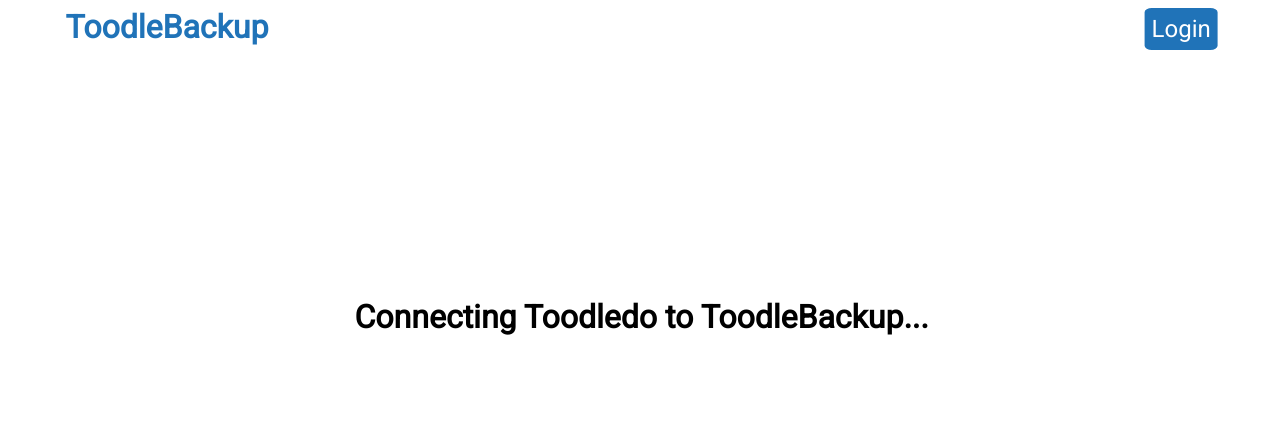
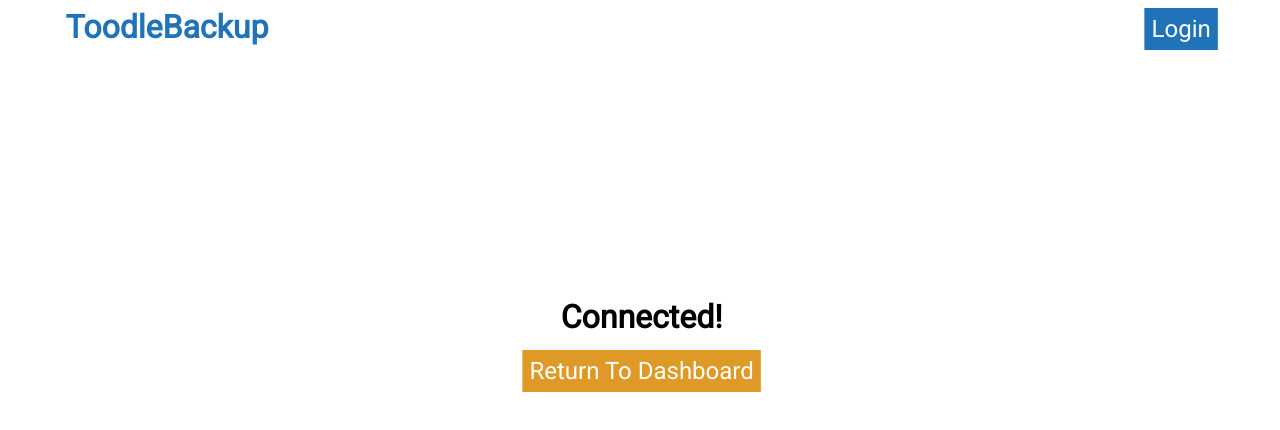
Before and after one commit to Jarota/ToodleBackupFrontend, an Angular app: page /toodleredirect in a window 1280 px wide. Shown: the top 430 px of the page. Built offline with nearby package versions, Linux system fonts and the light colour scheme; no server answers; sample sign-in values are in the browser's storage.

Commit message:
toodledo now properly connects

```diff
--- a/package.json
+++ b/package.json
@@ -19,7 +19,7 @@
     "@angular/platform-browser": "^10.0.5",
     "@angular/platform-browser-dynamic": "^10.0.5",
     "@angular/router": "^10.0.5",
-    "rxjs": "~6.6.0",
+    "rxjs": "^6.6.3",
     "tslib": "^1.14.1",
     "zone.js": "~0.10.2"
   },
--- a/src/app/app.component.css
+++ b/src/app/app.component.css
@@ -28,7 +28,6 @@
     padding: 0.2em;
 
     border: 2px solid #2073b8;
-    border-radius: 10%;
 
     user-select: none;
 
--- a/src/app/connect-toodledo/connect-toodledo.component.css
+++ b/src/app/connect-toodledo/connect-toodledo.component.css
@@ -32,7 +32,6 @@
     border: 2px solid #de9927;
     padding: 0.25em 1em;
     margin-top: 1em;
-    border-radius: 5px;
 
     text-decoration: none;
     font-size: 1.5em;
--- a/src/app/dashboard/dashboard.component.css
+++ b/src/app/dashboard/dashboard.component.css
@@ -20,7 +20,6 @@
     background: #de9927;
 
     border: 2px solid #de9927;
-    border-radius: 15px;
 
     user-select: none;
 
--- a/src/app/login/login.component.css
+++ b/src/app/login/login.component.css
@@ -34,7 +34,6 @@
     border: 2px solid #de9927;
     padding: 0.25em 1em;
     margin-top: 1em;
-    border-radius: 5px;
 
     text-decoration: none;
     font-size: 1.5em;
--- a/src/app/register/register.component.css
+++ b/src/app/register/register.component.css
@@ -22,7 +22,6 @@
     border: 2px solid #de9927;
     padding: 0.25em 1em;
     margin-top: 1em;
-    border-radius: 5px;
 
     text-decoration: none;
     font-size: 1.5em;
--- a/src/app/toodleredirect/toodleredirect.component.css
+++ b/src/app/toodleredirect/toodleredirect.component.css
@@ -6,3 +6,26 @@
 h1 {
     font-family: 'Roboto', sans-serif;
 }
+
+a {
+    text-decoration: none;
+    font-family: 'Roboto', sans-serif;
+    font-size: 1.5em;
+    padding: 0;
+    margin: 0px;
+    text-align: center;
+    color: white;
+    background-color: #de9927;
+    padding: 0.2em;
+
+    border: 2px solid #de9927;
+
+    user-select: none;
+
+    transition-duration: 0.4s;
+}
+
+a:hover {
+    color: #de9927;
+    background-color: white;
+}
--- a/src/app/toodleredirect/toodleredirect.component.html
+++ b/src/app/toodleredirect/toodleredirect.component.html
@@ -1,3 +1,7 @@
-<div>
+<div *ngIf="!code">
     <h1>Connecting Toodledo to ToodleBackup...</h1>
 </div>
+<div *ngIf="code">
+    <h1>Connected!</h1>
+    <a routerLink="/dashboard">Return To Dashboard</a>
+</div>
--- a/src/app/toodleredirect/toodleredirect.component.ts
+++ b/src/app/toodleredirect/toodleredirect.component.ts
@@ -1,6 +1,7 @@
 import { Component, OnInit } from '@angular/core';
 import { ActivatedRoute, Router } from '@angular/router';
-import { UserService } from '../user.service';
+import { UserService, Code } from '../user.service';
+
 
 @Component({
   selector: 'app-toodleredirect',
@@ -9,11 +10,17 @@
 })
 export class ToodleredirectComponent implements OnInit {
 
+  code: Code;
+
   constructor(private route: ActivatedRoute, private router: Router, private userService: UserService) { }
 
   ngOnInit(): void {
-    this.route.queryParams.subscribe( (params) => {
-      this.userService.connToodledo(params['code'])
+    this.route.queryParamMap
+      .subscribe( (map) => {
+        this.code = { value: map.get("code") };
+        if (this.code) {
+          this.userService.connToodledo(this.code).subscribe(() => {});
+        }
     });
   }
 
--- a/src/app/user.service.ts
+++ b/src/app/user.service.ts
@@ -55,13 +55,11 @@
 
   }
 
-  connToodledo(code: string) {
+  connToodledo(code: Code) {
 
     const header = this.getAuthHeader();
 
-    return this.http.put(environment.gateway + '/connToodledo', {body: code}, {headers: header}).subscribe( () => {
-      this.router.navigateByUrl('/dashboard');
-    });
+    return this.http.put(environment.gateway + '/connToodledo', code, {headers: header});
 
   }
 
@@ -69,7 +67,7 @@
 
     const header = this.getAuthHeader();
 
-    return this.http.put(environment.gateway + '/connCloudStorage', {body: cloud}, {headers: header}).subscribe( () => {} );
+    return this.http.put(environment.gateway + '/connCloudStorage', cloud, {headers: header}).subscribe( () => {} );
 
   }
 
@@ -77,7 +75,7 @@
 
     const header = this.getAuthHeader();
 
-    return this.http.put(environment.gateway + '/setBackupFrequency', {body: freq}, {headers: header})
+    return this.http.put(environment.gateway + '/setBackupFrequency', freq, {headers: header})
       .subscribe( () => {} );
 
   }
@@ -107,3 +105,7 @@
   name: string;
   token: string;
 }
+
+export class Code {
+  value: string;
+}
```
